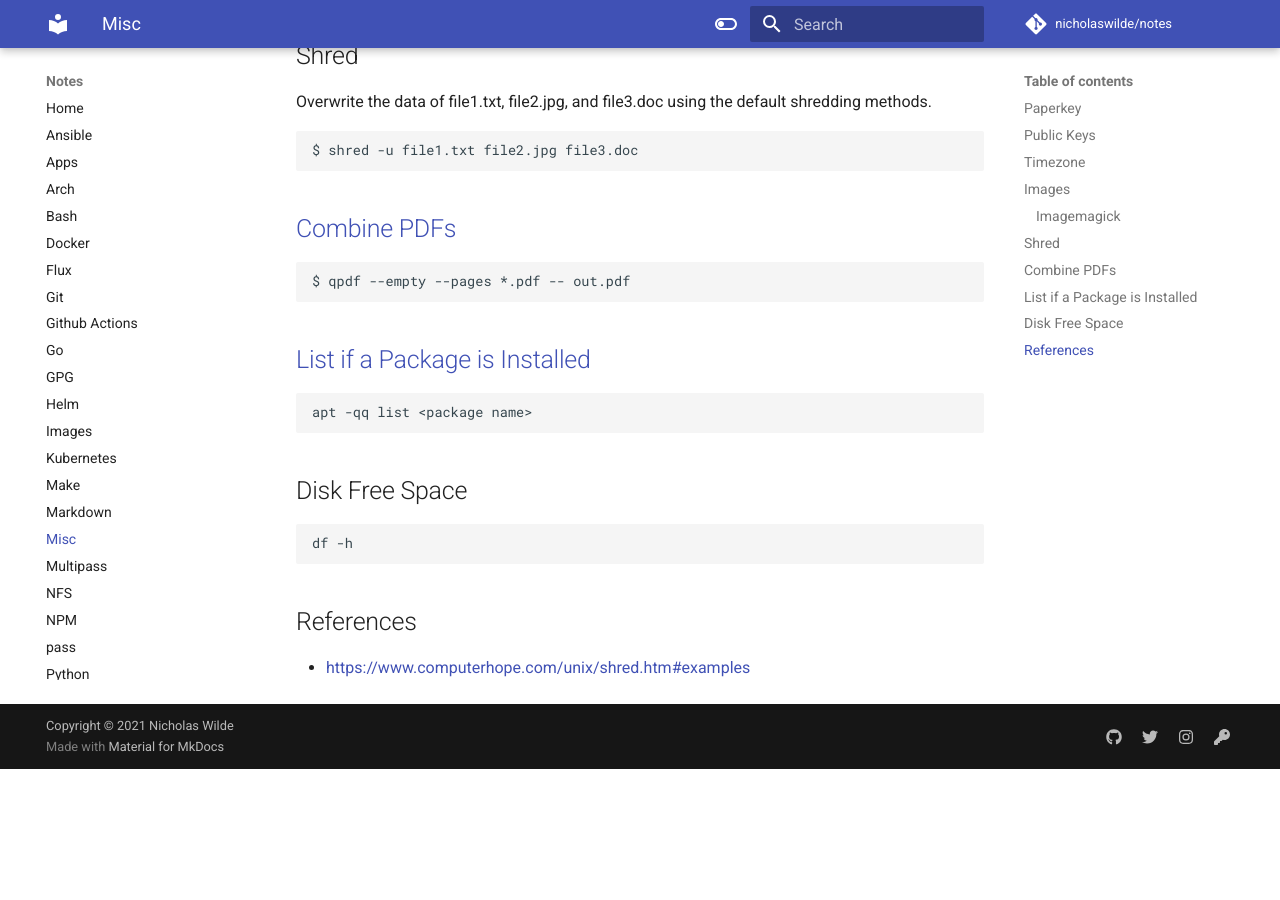
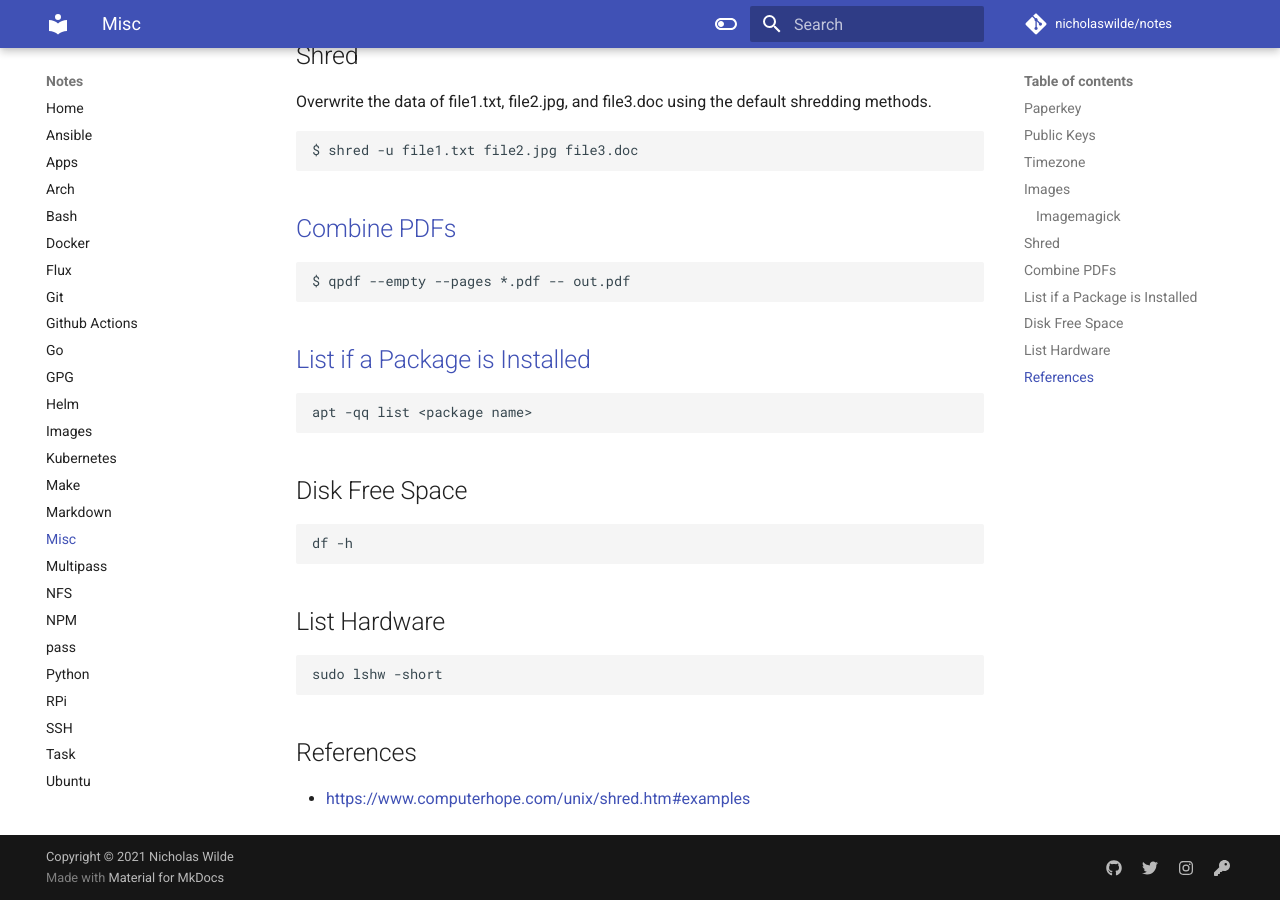
Before and after one commit to nicholaswilde/notes, an MkDocs documentation site: the page built from docs/misc.md, in a window 1280 px wide and 900 px high, scrolled down 815 px. Built offline with MkDocs 1.6.1 and Material for MkDocs 9.7.7, drawn with Linux system fonts in a browser that asks for light colours; comment, search, counter and statistics services are not loaded; before the commit the page ends 1584 px from its top, so only the background shows below that.

Commit message:
Added list hardware
Signed-off-by: Nicholas Wilde <ncwilde43@gmail.com>

````diff
--- a/docs/misc.md
+++ b/docs/misc.md
@@ -54,6 +54,12 @@
 df -h
 ```
 
+## List Hardware
+
+```shell
+sudo lshw -short
+```
+
 ## References
 
 * https://www.computerhope.com/unix/shred.htm#examples
````
